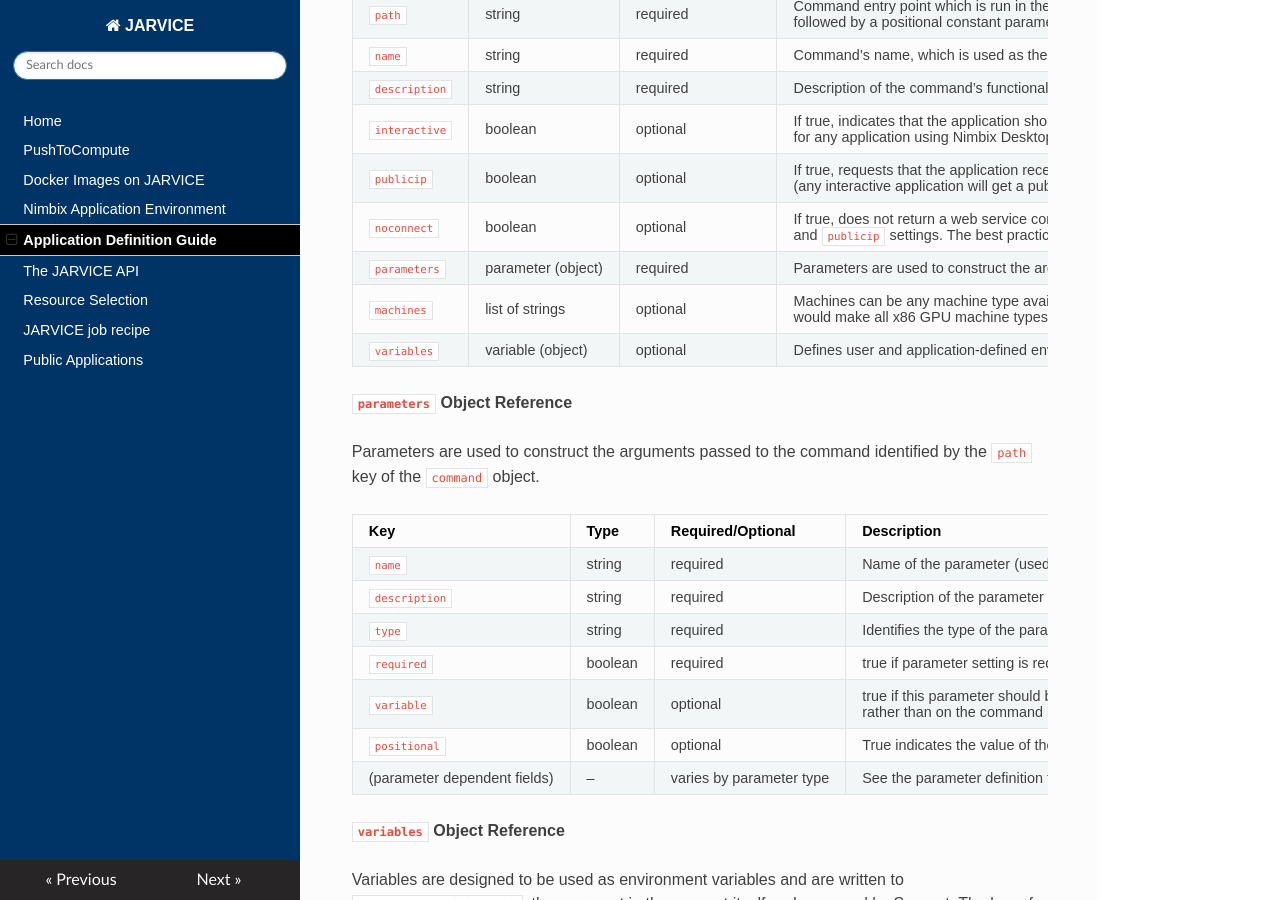
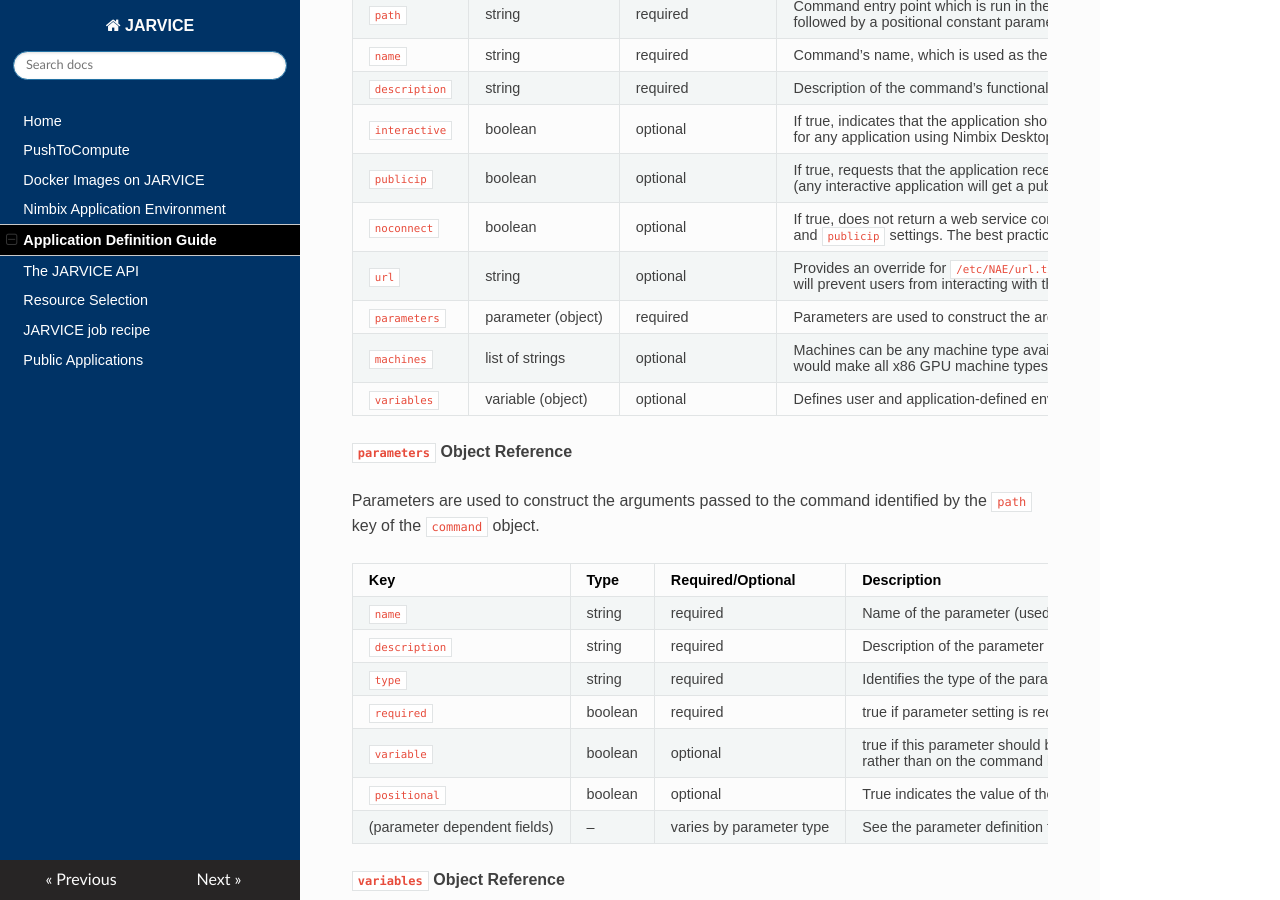
Before and after one commit to nimbix/jardoc, an MkDocs documentation site: the page built from docs/appdef.md, in a window 1280 px wide and 900 px high, scrolled down 2033 px. Built offline with MkDocs 1.6.1, drawn with Linux system fonts in a browser that asks for light colours; nearby versions of some CDN libraries; old or Windows-style settings are respelled for this version of MkDocs.

Commit message:
Update for `url` option in command object
Signed-off-by: Kenneth Hill <ken.hill@nimbix.net>

```diff
--- a/docs/appdef.md
+++ b/docs/appdef.md
@@ -63,6 +63,7 @@ Key|Type|Required/Optional|Description
 `interactive`|boolean|optional|If true, indicates that the application should be accessible externally via HTTP(s), and requires `/etc/NAE/url.txt` to provide a URL or URL template.  This should be `true` for any application using Nimbix Desktop or providing a web service such as a Jupyter Notebook. It does not guarantee that the application will get a public IP address (this is cloud specific).  Note however that on the Nimbix cloud, `interactive: true` implies `publicip: true` as well (see below)
 `publicip`|boolean|optional|If true, requests that the application receive a public IP address and is externally accessible via TCP (and if supported by the cloud, UDP) ports directly.  Note that on the Nimbix cloud, `interactive: true` implies `publicip: true` as well (see above).  Also note that on the Nimbix cloud, `publicip: false` is ignored if `interactive: true` (any interactive application will get a public IP as well).  The best practice, however, is to set `publicip: true` explicitly only if this behavior is desired.
 `noconnect`|boolean|optional|If true, does not return a web service connect URL even if the application image advertises one in `/etc/NAE/url.txt`; this can be used to hint to the web portal that the specific command should tail the output of stdout in the portal rather than provide a connection link, while still allowing remote access via public IP address as hinted by the `interactive` and `publicip` settings.  The best practice is to set `publicip: true` if using `noconnect: true` and the desire is to retain remote connectivity to the application.
+`url`|string|optional|Provides an override for `/etc/NAE/url.txt` per workflow (see [Nimbix Application Environment](nae.md)). The URL connects the end user to whatever service the command provides when clicking on a running application. This is useful for applications that provide commands for jupyter notebook, webpages, VNC desktop, etc. `noconnect: true` will prevent users from interacting with the application via the dashboard.
 `parameters`|parameter (object)|required|Parameters are used to construct the arguments passed to the command identified by the `path` key of the command argument.  If the command takes no parameters, this key should still be included and set to `{}`
 `machines`|list of strings|optional|Machines can be any machine type available on Nimbix, or accepted lazy expansions. For example, `ng*` would make all x86 GPU machine types available for this application. Including machines in this section overrides the machines defined in global scope and apply specifically to a given command, allowing differnet commands to offer different machine types to run on
 `variables`|variable (object)|optional|Defines user and application-defined environment variables which will be available in `etc/JARVICE/jobenv.sh`.  These variables are set at the account level by Support and not user managed.
```
